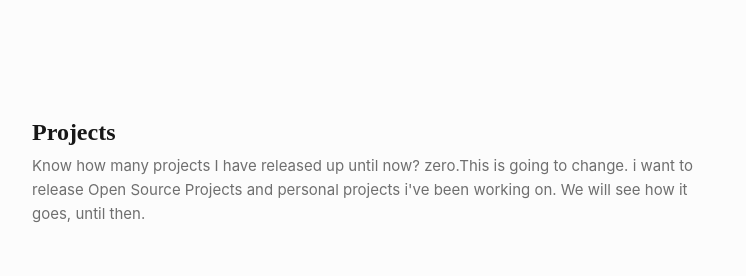
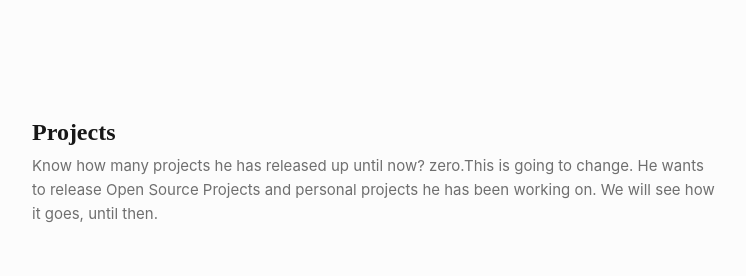
Before and after one commit to dannwaneri/portfolio_v4, a React (Create React App) app: page /projects in a window 1280 px wide. Shown: the top 276 px of the page, without its empty margins (264-1010 px from the left). Built offline with nearby package versions, Linux system fonts and the light colour scheme; no server answers.

Commit message:
updated.component.jsx

```diff
--- a/src/components/Projects/projects.component.jsx
+++ b/src/components/Projects/projects.component.jsx
@@ -27,7 +27,7 @@ const Project = () => (
     exit="exit"
     >
     <NameContainer>Projects</NameContainer>
-    <TitleContainer>Know how many projects I have released up until now? zero.This is going to change. i want to release Open Source Projects and personal projects i've been working on. We will see how it goes, until then.</TitleContainer>
+    <TitleContainer>Know how many projects he has released up until now? zero.This is going to change. He wants to release Open Source Projects and personal projects he has been working on. We will see how it goes, until then.</TitleContainer>
 </motion.div>
 )
 
```
